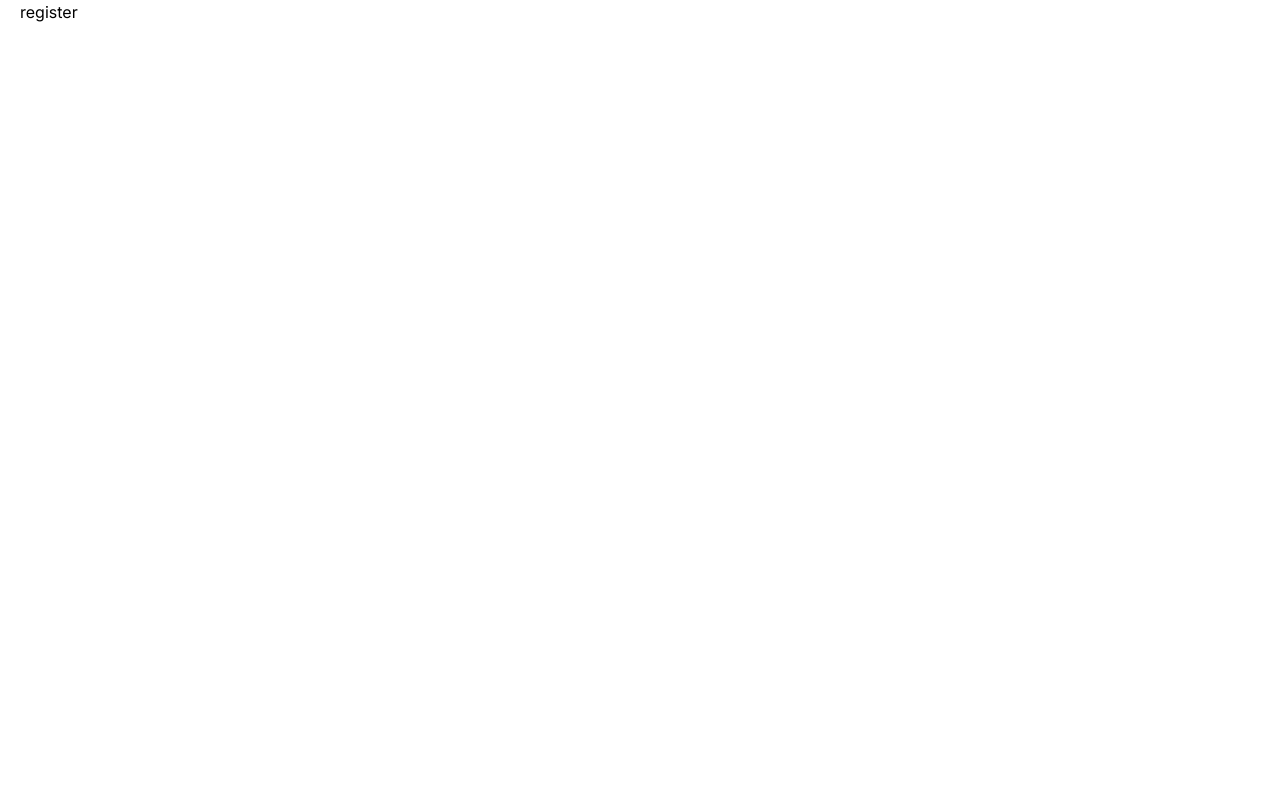
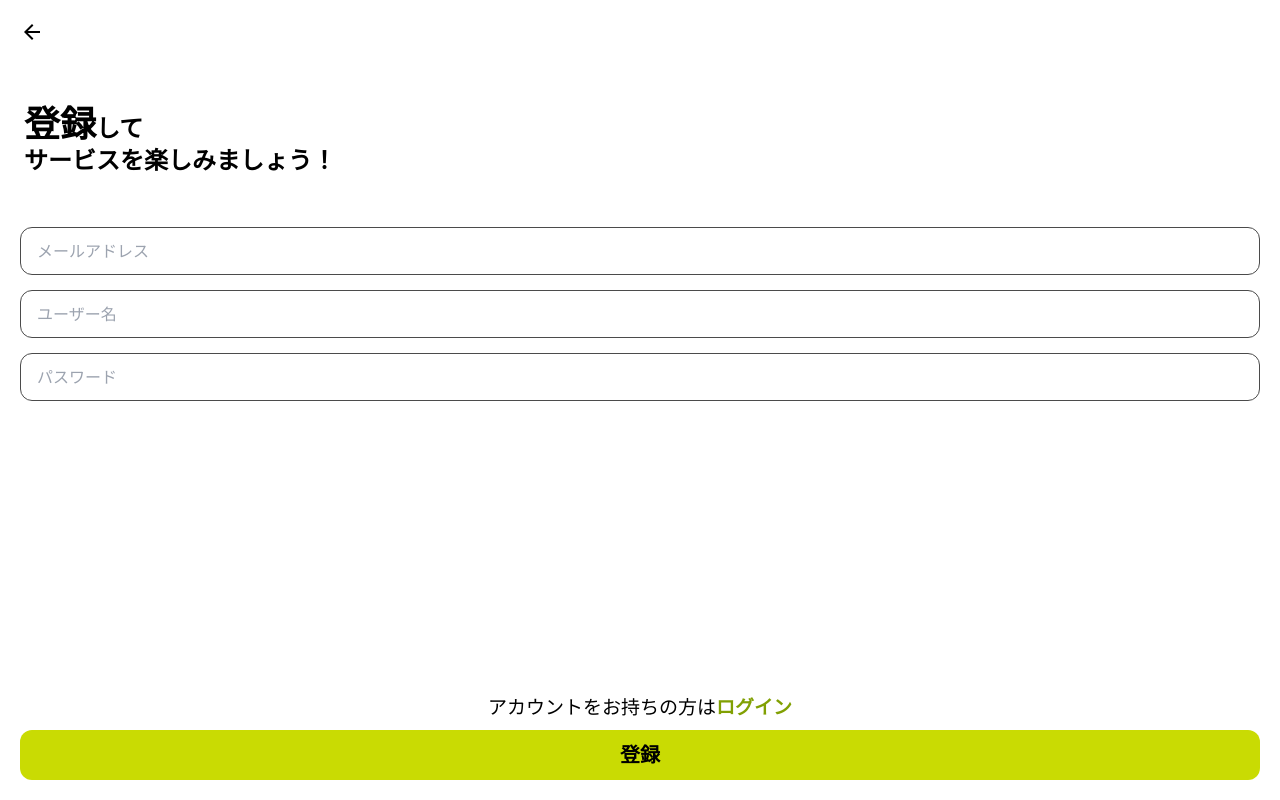
Before and after one commit to BrooneJ/account-book, a Next.js app in the folder packages/account-book-web/: page /register in a window 1280 px wide. Built offline with nearby package versions, Linux system fonts and the light colour scheme.

Commit message:
feat: implements register page

```diff
--- a/packages/account-book-web/src/app/(beforLogin)/layout.tsx
+++ b/packages/account-book-web/src/app/(beforLogin)/layout.tsx
@@ -1,3 +1,3 @@
 export default function Layout({ children }: { children: React.ReactNode }) {
-  return <div className="px-5 pb-[20px] h-screen">{children}</div>;
+  return <div className="px-5 pb-[20px] h-full">{children}</div>;
 }
--- a/packages/account-book-web/src/app/(beforLogin)/register/page.tsx
+++ b/packages/account-book-web/src/app/(beforLogin)/register/page.tsx
@@ -1,3 +1,37 @@
+"use client";
+import { useGoBack } from "@/hooks/useGoBack";
+import Header from "@/app/ui/Header/Header";
+import HeaderBackButton from "@/app/ui/Header/HeaderBackButton";
+import { Input } from "@/app/ui/loginRegister/Input";
+import Link from "next/link";
+import { Button } from "@/app/ui/loginRegister/Button";
+
 export default function Register() {
-  return <div>register</div>;
+  const onClick = useGoBack();
+  return (
+    <div className="flex flex-col h-full justify-between">
+      <div>
+        <Header headerLeft={<HeaderBackButton onClick={onClick} />} />
+        <div className="text-2xl pl-1 pt-10 font-semibold">
+          <span className="font-extrabold text-4xl">登録</span>して
+          <br />
+          サービスを楽しみましょう！
+        </div>
+        <div className="pt-[50px] h-56 flex flex-col justify-between">
+          <Input placeholder="メールアドレス" />
+          <Input placeholder="ユーザー名" />
+          <Input placeholder="パスワード" />
+        </div>
+      </div>
+      <div className="flex flex-col items-center">
+        <span className="text-[19px] pb-2">
+          アカウントをお持ちの方は
+          <Link href="/login">
+            <span className="text-point font-bold">ログイン</span>
+          </Link>
+        </span>
+        <Button layoutMode="fullWidth">登録</Button>
+      </div>
+    </div>
+  );
 }
```
